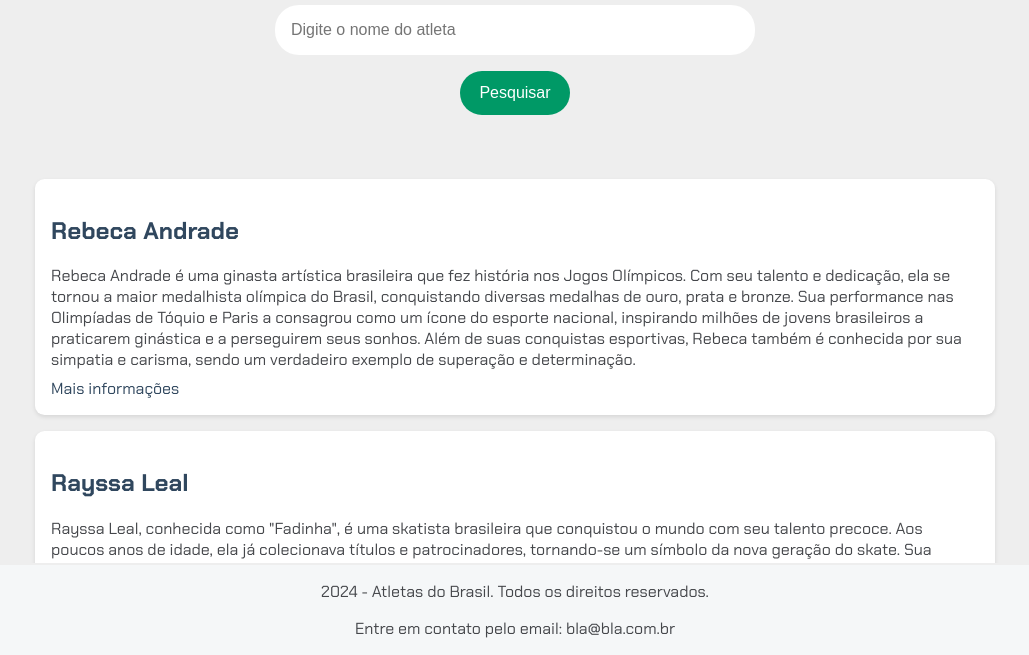
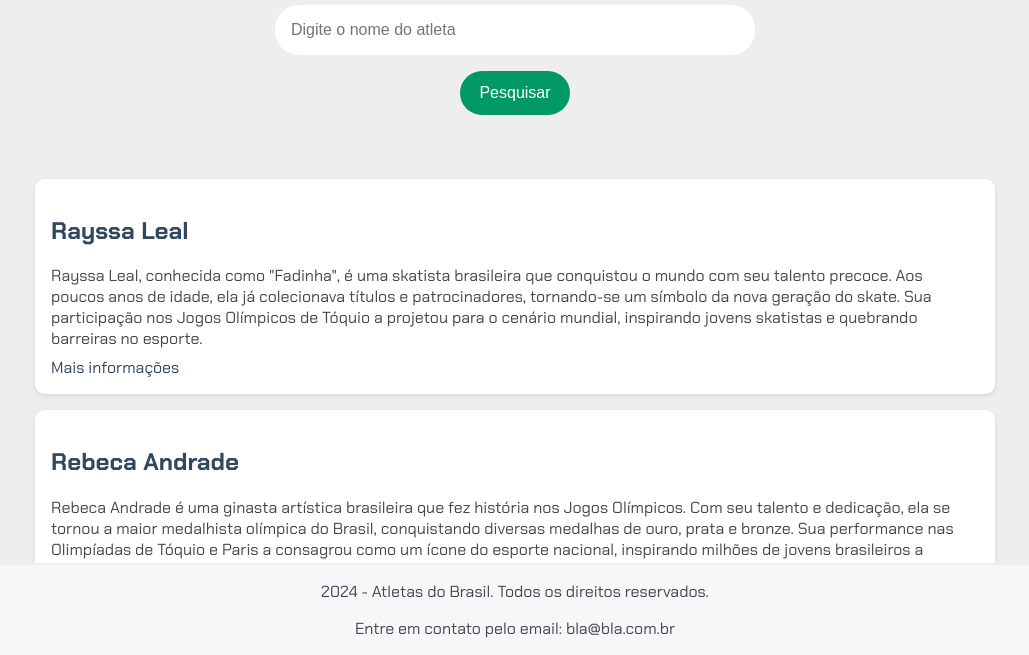
Before and after one commit to thiagoafcf/imersao_alura_gemini, a plain HTML site: page index.html in a window 1280 px wide. Shown: the part 145-800 px from the top of the page, without its empty margins (125-1154 px from the left). Drawn offline with Linux system fonts and the light colour scheme.

Commit message:
Criação do laço for em JS para exibir os dados no HTML

```diff
--- a/app.js
+++ b/app.js
@@ -1 +1,16 @@
-console.log(dados[0].descricao);
+/* console.log(dados[0].descricao); */
+
+let section = document.getElementById("resultados-pesquisa");
+console.log(section);
+
+for (let dado of dados){
+    section.innerHTML += `
+        <div class="item-resultado">
+            <h2>
+                <a href="#" target="_blank">${dado.titulo}</a>
+            </h2>
+            <p class="descricao-meta">${dado.descricao}</p>
+            <a href=${dado.link} target="_blank">Mais informações</a>
+        </div>
+    `
+}
--- a/index.html
+++ b/index.html
@@ -15,8 +15,8 @@
             <input type="text" placeholder="Digite o nome do atleta">
             <button>Pesquisar</button>
         </section>
-        <section class="resultados-pesquisa">
-            <div class="item-resultado">
+        <section class="resultados-pesquisa" id="resultados-pesquisa">
+           <!--  <div class="item-resultado">
                 <h2>
                     <a href="#" target="_blank">Rebeca Andrade</a>
                 </h2>
@@ -36,7 +36,7 @@
                 </h2>
                 <p class="descricao-meta">Beatriz Souza é uma judoca brasileira que conquistou a medalha de ouro nas Olimpíadas de Paris, tornando-se um dos maiores nomes do judô brasileiro. Sua história de superação e dedicação à modalidade a tornou um exemplo para muitos jovens atletas. Com sua força e técnica, Beatriz representa a nova geração do judô brasileiro.</p>
                 <a href="https://pt.wikipedia.org/wiki/Beatriz_Souza" target="_blank">Mais informações</a>
-            </div>
+            </div> -->
         </section>
     </main>
     <footer>
```
